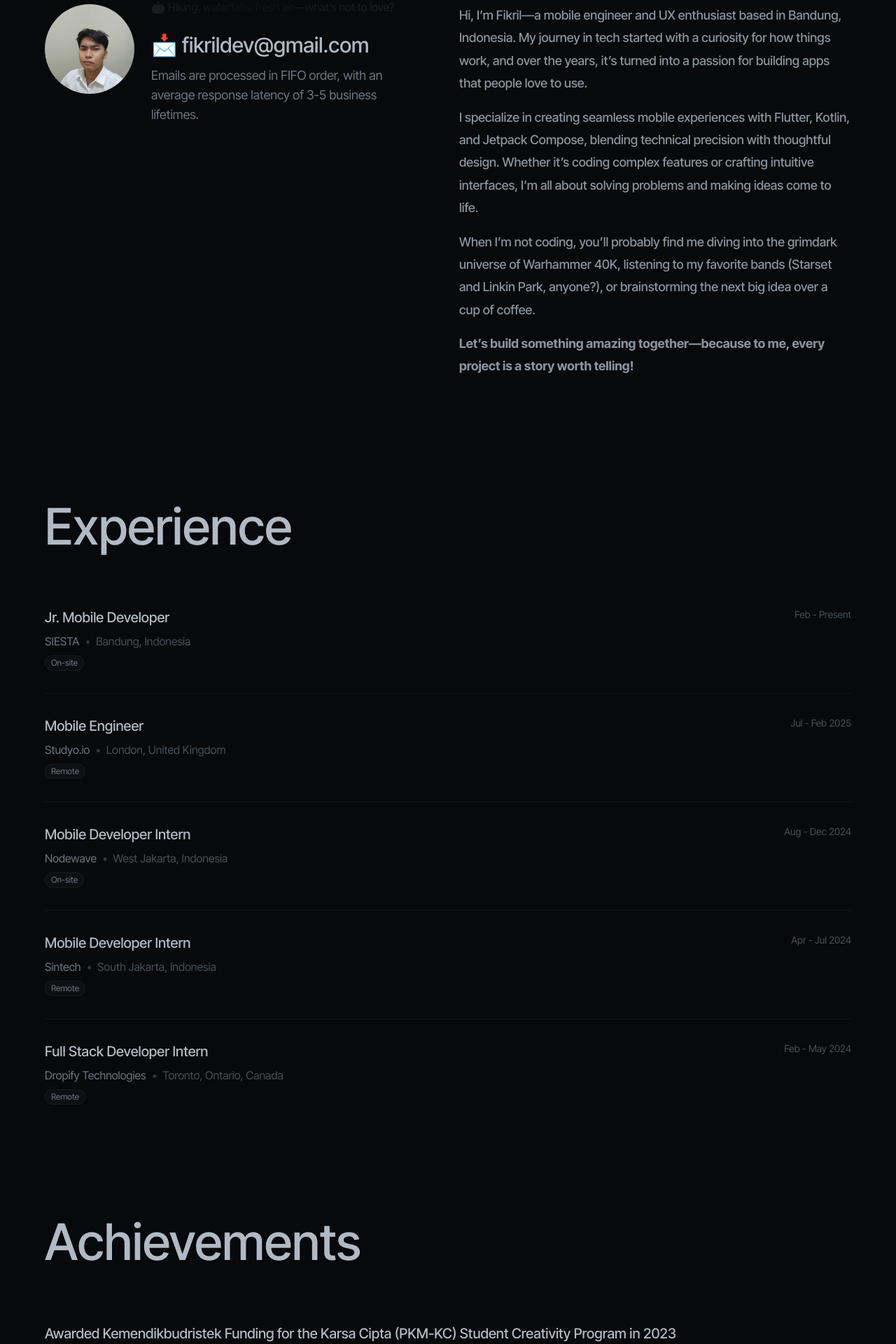
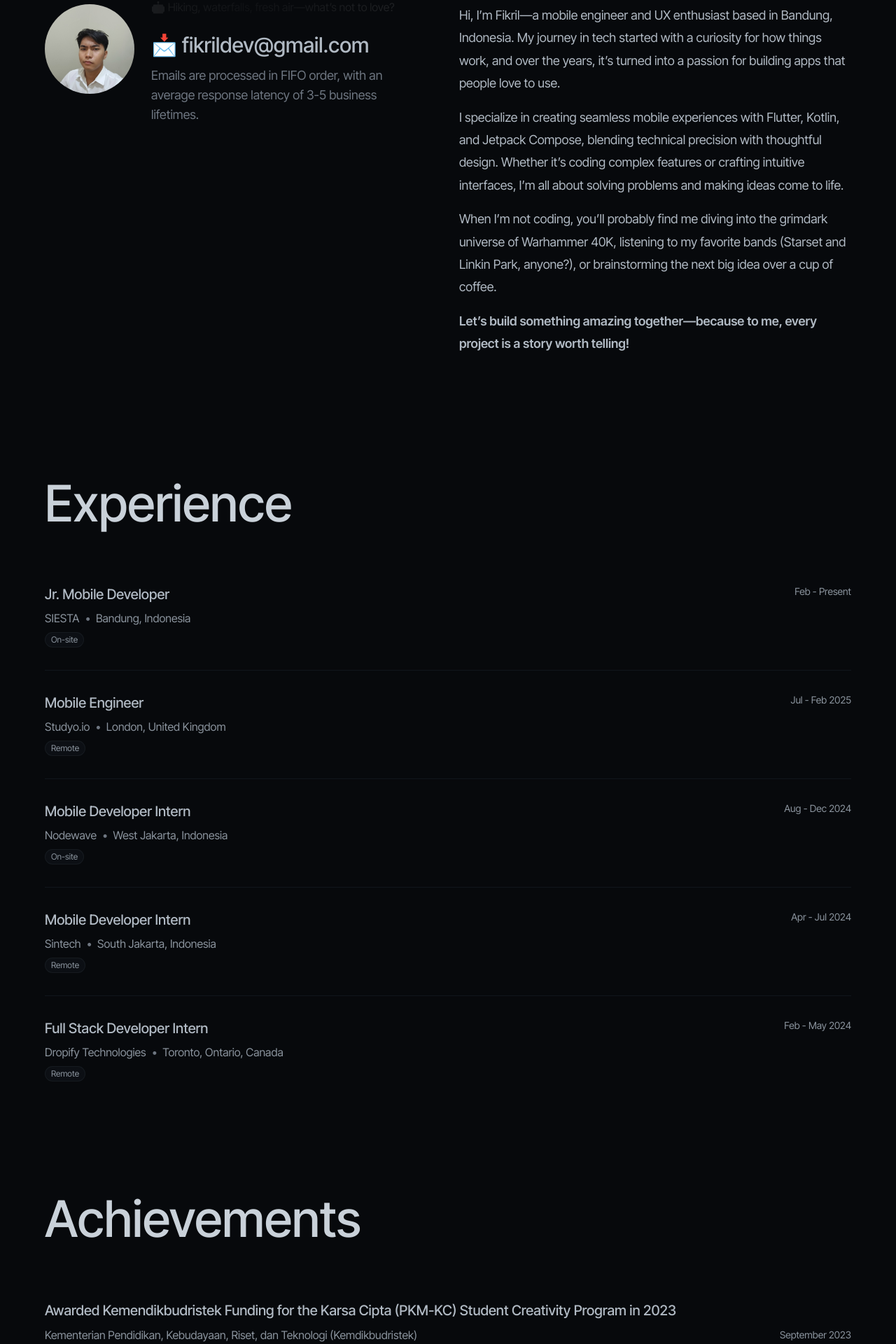
Before and after one commit to fikrilal/code-alchemy, a Next.js app: page /about in a window 1280 px wide. Shown: the part 354-2274 px from the top of the page at 70% size. Built offline with nearby package versions, Linux system fonts and the light colour scheme; a web font is replaced by a local one; what tailwind-hamburgers would draw is missing.

Commit message:
style(about): update text colors for better readability and consistency
- Change text-slate-400 to text-slate-300 in multiple components
- Adjust font weights in MainSection for better visual hierarchy
- Update blog text color from slate-500 to slate-300

```diff
--- a/src/app/(marketing)/about/components/AchievementsSection.tsx
+++ b/src/app/(marketing)/about/components/AchievementsSection.tsx
@@ -31,13 +31,14 @@ export default function AchievementsSection({
       viewport={{ once: true, amount: 0.2 }}
     >
       <motion.h2
-        className="text-4xl sm:text-4xl md:text-5xl lg:text-6xl xl:text-7xl font-medium text-slate-200 mb-2 sm:mb-6 md:mb-8 lg:mb-10 xl:mb-12"
+        className="text-4xl sm:text-4xl md:text-5xl lg:text-6xl xl:text-7xl font-medium text-slate-100 mb-2 sm:mb-6 md:mb-8 lg:mb-10 xl:mb-12"
         variants={c}
       >
         Achievements
       </motion.h2>
       <div className="space-y-8">
-        {(achievements as Achievement[]).map((achievement: Achievement, index: number) => (
+        {(achievements as Achievement[]).map(
+          (achievement: Achievement, index: number) => (
             <motion.div
               key={index}
               className={`pt-8 border-t border-slate-900 ${
@@ -50,10 +51,10 @@ export default function AchievementsSection({
                   {achievement.title}
                 </h3>
                 <div className="flex flex-row justify-between items-center text-sm gap-4">
-                <p className="text-base text-slate-400">
+                  <p className="text-base text-slate-300">
                     {achievement.organization}
                   </p>
-                <p className="text-slate-500 whitespace-nowrap">
+                  <p className="text-slate-300 whitespace-nowrap">
                     {achievement.date}
                   </p>
                 </div>
@@ -84,7 +85,8 @@ export default function AchievementsSection({
                 </span>
               </a>
             </motion.div>
-        ))}
+          )
+        )}
       </div>
     </motion.section>
   );
--- a/src/app/(marketing)/about/components/ChainOfThought.tsx
+++ b/src/app/(marketing)/about/components/ChainOfThought.tsx
@@ -279,7 +279,7 @@ export default function ChainOfThought() {
             exit="exit"
             className="mb-4"
           >
-            <p className="text-sm md:text-base text-slate-400 shimmer-text">
+            <p className="text-sm md:text-base text-slate-300 shimmer-text">
               {(() => {
                 const safe = chainMessages.length > 0 ? chainMessages : [""];
                 const msg = safe[chainStepIndex % safe.length] ?? "";
@@ -290,7 +290,7 @@ export default function ChainOfThought() {
         </AnimatePresence>
       ) : (
         <div className="mb-4">
-          <p className="text-sm md:text-base text-slate-400">
+          <p className="text-sm md:text-base text-slate-300">
             {finalChainMessage}
           </p>
         </div>
--- a/src/app/(marketing)/about/components/ExperienceSection.tsx
+++ b/src/app/(marketing)/about/components/ExperienceSection.tsx
@@ -33,13 +33,14 @@ export default function ExperienceSection({
       viewport={{ once: true, amount: 0.2 }}
     >
       <motion.h2
-        className="text-4xl sm:text-4xl md:text-5xl lg:text-6xl xl:text-7xl font-medium text-slate-200 mb-2 sm:mb-6 md:mb-8 lg:mb-10 xl:mb-12"
+        className="text-4xl sm:text-4xl md:text-5xl lg:text-6xl xl:text-7xl font-medium text-slate-100 mb-2 sm:mb-6 md:mb-8 lg:mb-10 xl:mb-12"
         variants={c}
       >
         Experience
       </motion.h2>
       <div className="space-y-8">
-        {(experiences as Experience[]).map((experience: Experience, index: number) => (
+        {(experiences as Experience[]).map(
+          (experience: Experience, index: number) => (
             <motion.div
               key={index}
               className={`pt-8 border-t border-slate-900 ${
@@ -52,28 +53,31 @@ export default function ExperienceSection({
                   <h3 className="text-xl font-medium text-slate-200">
                     {experience.title}
                   </h3>
-                <div className="pt-2 flex flex-wrap items-center gap-2 text-slate-400">
+                  <div className="pt-2 flex flex-wrap items-center gap-2 text-slate-300">
                     <span>{experience.organization}</span>
-                  <span className="text-slate-600">•</span>
-                  <span className="text-slate-500">{experience.location}</span>
+                    <span className="text-slate-400">•</span>
+                    <span className="text-slate-300">
+                      {experience.location}
+                    </span>
                   </div>
                   <div className="flex items-center gap-2 mt-2">
-                  <span className="px-2 py-0.5 text-xs rounded-full bg-slate-800/40 text-slate-400 border border-slate-700/50">
+                    <span className="px-2 py-0.5 text-xs rounded-full bg-slate-800/40 text-slate-300 border border-slate-700/50">
                       {experience.workType}
                     </span>
                   </div>
                 </div>
-              <p className="text-sm text-slate-500 whitespace-nowrap">
+                <p className="text-sm text-slate-300 whitespace-nowrap">
                   {experience.date}
                 </p>
               </div>
               {experience.description && (
-              <p className="mt-3 text-slate-400 text-sm leading-relaxed">
+                <p className="mt-3 text-slate-300 text-sm leading-relaxed">
                   {experience.description}
                 </p>
               )}
             </motion.div>
-        ))}
+          )
+        )}
       </div>
     </motion.section>
   );
--- a/src/app/(marketing)/about/components/MainSection.tsx
+++ b/src/app/(marketing)/about/components/MainSection.tsx
@@ -48,7 +48,7 @@ export default function MainSection() {
         viewport={{ once: true, amount: 0.2 }}
       >
         <motion.h1
-          className="text-4xl sm:text-5xl md:text-6xl lg:text-7xl font-medium text-slate-200 mt-2 lg:mt-4"
+          className="text-4xl sm:text-5xl md:text-6xl lg:text-7xl font-medium text-slate-100 mt-2 lg:mt-4"
           variants={childVariants}
         >
           About Me
@@ -90,26 +90,26 @@ export default function MainSection() {
           className="w-full lg:w-1/2 text-left lg:text-left"
           variants={childVariants}
         >
-          <p className="text-base md:text-lg text-slate-300 font-medium mb-4 leading-[1.6] sm:!leading-[1.8]">
+          <p className="text-base md:text-lg text-slate-200 font-normal mb-4 leading-[1.6] sm:!leading-[1.8]">
             Hi, I’m Fikril—a mobile engineer and UX enthusiast based in Bandung,
             Indonesia. My journey in tech started with a curiosity for how
             things work, and over the years, it’s turned into a passion for
             building apps that people love to use.
           </p>
-          <p className="text-base md:text-lg text-slate-300 font-medium mb-4 leading-[1.6] sm:!leading-[1.8]">
+          <p className="text-base md:text-lg text-slate-200 font-normal mb-4 leading-[1.6] sm:!leading-[1.8]">
             I specialize in creating seamless mobile experiences with Flutter,
             Kotlin, and Jetpack Compose, blending technical precision with
             thoughtful design. Whether it’s coding complex features or crafting
             intuitive interfaces, I’m all about solving problems and making
             ideas come to life.
           </p>
-          <p className="text-base md:text-lg text-slate-300 font-medium mb-4 leading-[1.6] sm:!leading-[1.8]">
+          <p className="text-base md:text-lg text-slate-200 font-normal mb-4 leading-[1.6] sm:!leading-[1.8]">
             When I’m not coding, you’ll probably find me diving into the
             grimdark universe of Warhammer 40K, listening to my favorite bands
             (Starset and Linkin Park, anyone?), or brainstorming the next big
             idea over a cup of coffee.
           </p>
-          <p className="text-base md:text-lg text-slate-300 font-bold mb-4 leading-[1.6] sm:!leading-[1.8]">
+          <p className="text-base md:text-lg text-slate-200 font-semibold mb-4 leading-[1.6] sm:!leading-[1.8]">
             Let’s build something amazing together—because to me, every project
             is a story worth telling!
           </p>
--- a/src/app/(marketing)/about/components/QuoteSection.tsx
+++ b/src/app/(marketing)/about/components/QuoteSection.tsx
@@ -4,7 +4,13 @@ import { motion } from "framer-motion";
 
 import type { Variants } from "framer-motion";
 
-export default function QuoteSection({ containerVariants, childVariants }: { containerVariants?: Variants; childVariants?: Variants }) {
+export default function QuoteSection({
+  containerVariants,
+  childVariants,
+}: {
+  containerVariants?: Variants;
+  childVariants?: Variants;
+}) {
   const v = (containerVariants ?? {}) as Variants;
   const c = (childVariants ?? {}) as Variants;
   return (
@@ -15,14 +21,11 @@ export default function QuoteSection({ containerVariants, childVariants }: { con
       whileInView="visible"
       viewport={{ once: true, amount: 0.2 }}
     >
-      <motion.div
-        className="relative max-w-3xl mx-auto group"
-        variants={c}
-      >
+      <motion.div className="relative max-w-3xl mx-auto group" variants={c}>
         <div className="absolute -left-6 top-0 h-full w-1 bg-green-400 rounded-full opacity-20 transition-opacity group-hover:opacity-40"></div>
 
         <div className="pl-8">
-          <blockquote className="text-2xl md:text-3xl leading-[1.6] md:leading-[1.5] font-medium text-slate-400 italic relative">
+          <blockquote className="text-2xl md:text-3xl leading-[1.6] md:leading-[1.5] font-medium text-slate-300 italic relative">
             <span className="absolute -left-8 -top-4 text-7xl text-green-400 opacity-25 select-none">
               “
             </span>
```
Also changed, not shown: src/app/(blog)/blog/components/BlogMainSection.tsx (+28 -8 lines). Lines whose indentation alone changed are shown as unchanged.
